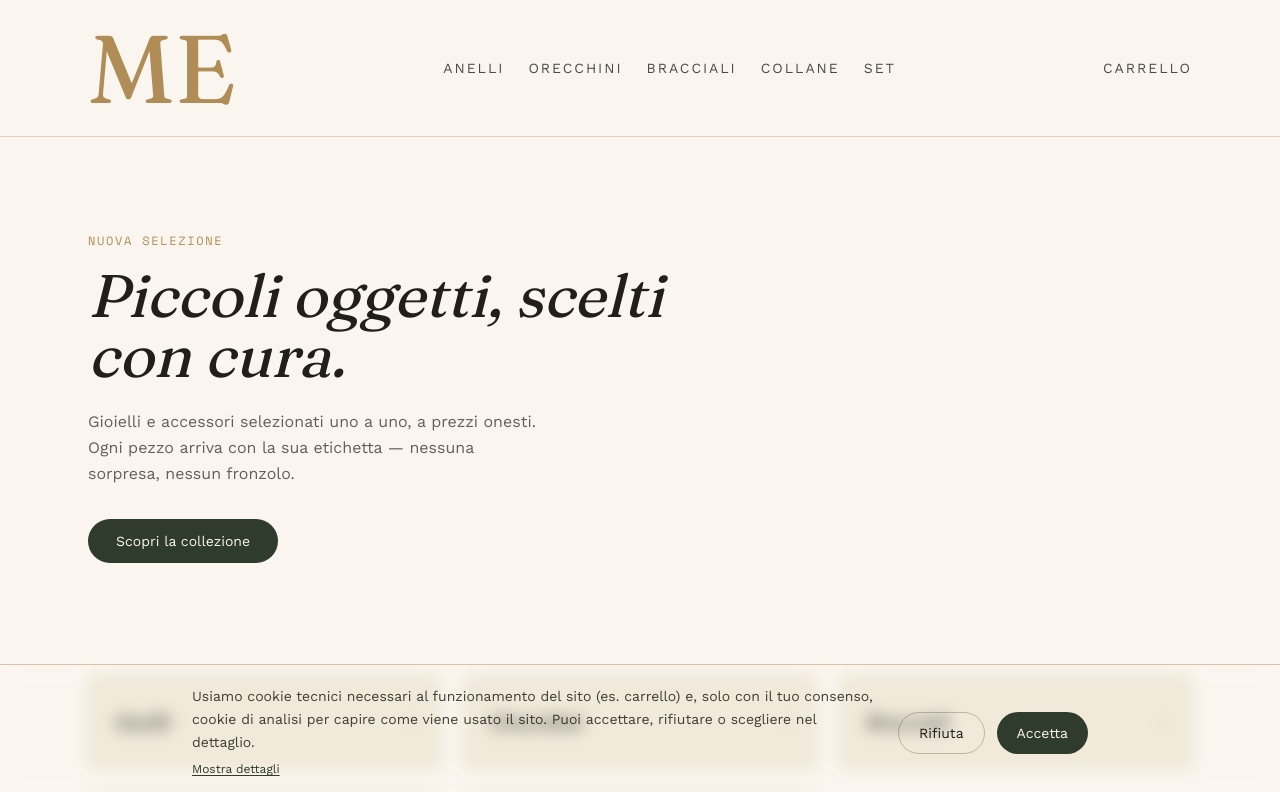
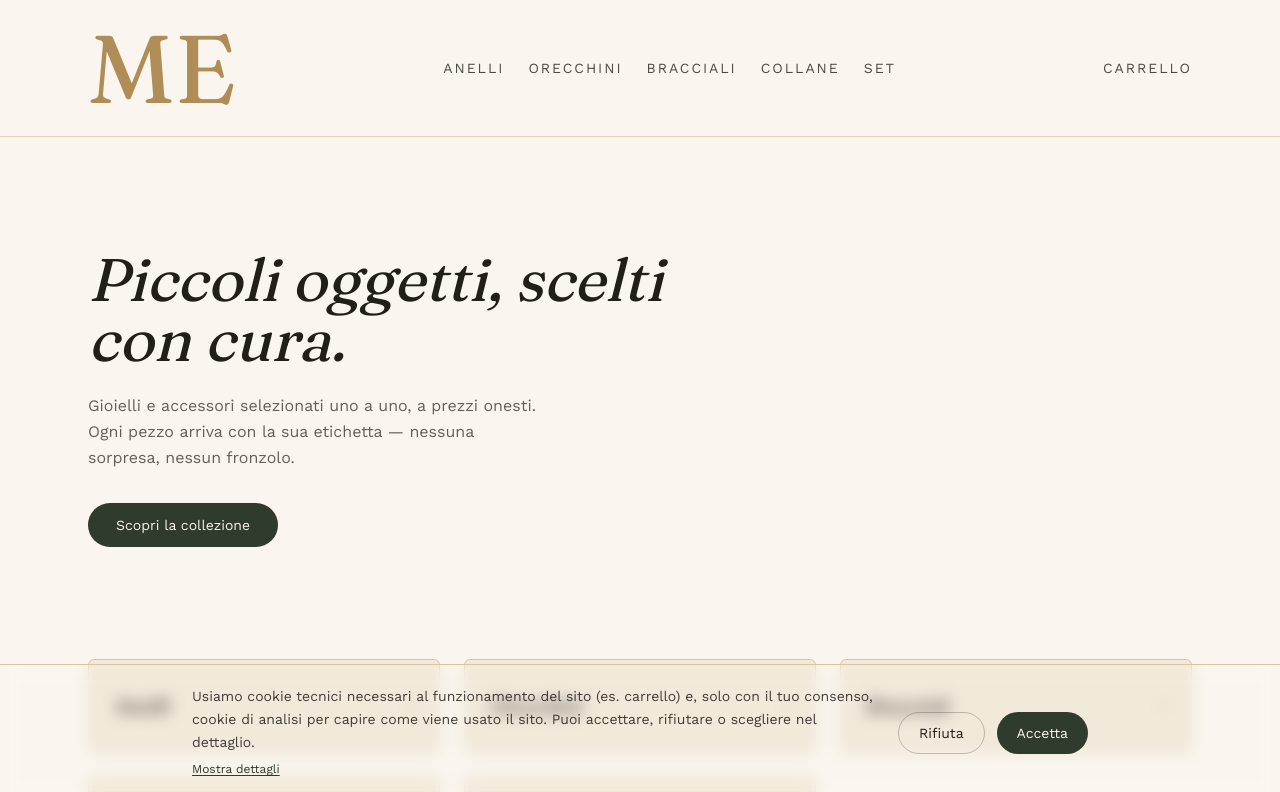
Before and after one commit to jassermaazaoui111-stack/Monari_Elisa, a Next.js app in the folder monari-elisa/monari-elisa/: page / in a window 1280 px wide. Shown: the top 792 px of the page. Built offline with nearby package versions, Linux system fonts and the light colour scheme.

Commit message:
Update page.tsx

```diff
--- a/monari-elisa/monari-elisa/app/page.tsx
+++ b/monari-elisa/monari-elisa/app/page.tsx
@@ -8,9 +8,7 @@ export default function Home() {
   return (
     <>
       <section className="mx-auto max-w-6xl px-6 pt-16 pb-20 sm:pt-24 sm:pb-28">
-        <p className="font-mono text-xs uppercase tracking-tag text-bronzo">
-          Nuova selezione
-        </p>
+
         <h1 className="mt-4 max-w-2xl font-display text-5xl italic leading-[1.1] text-inchiostro sm:text-6xl">
           Piccoli oggetti, scelti con cura.
         </h1>
```
